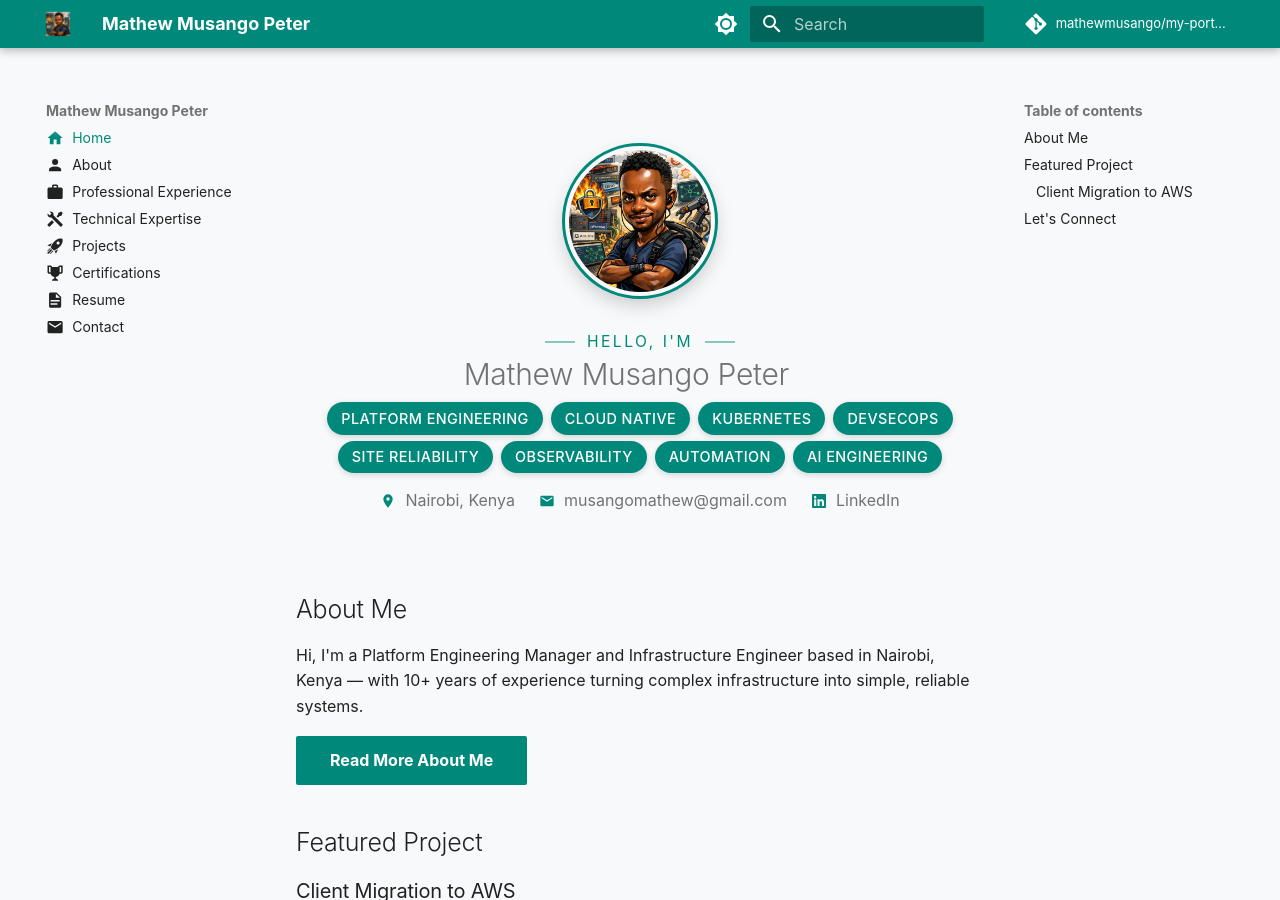
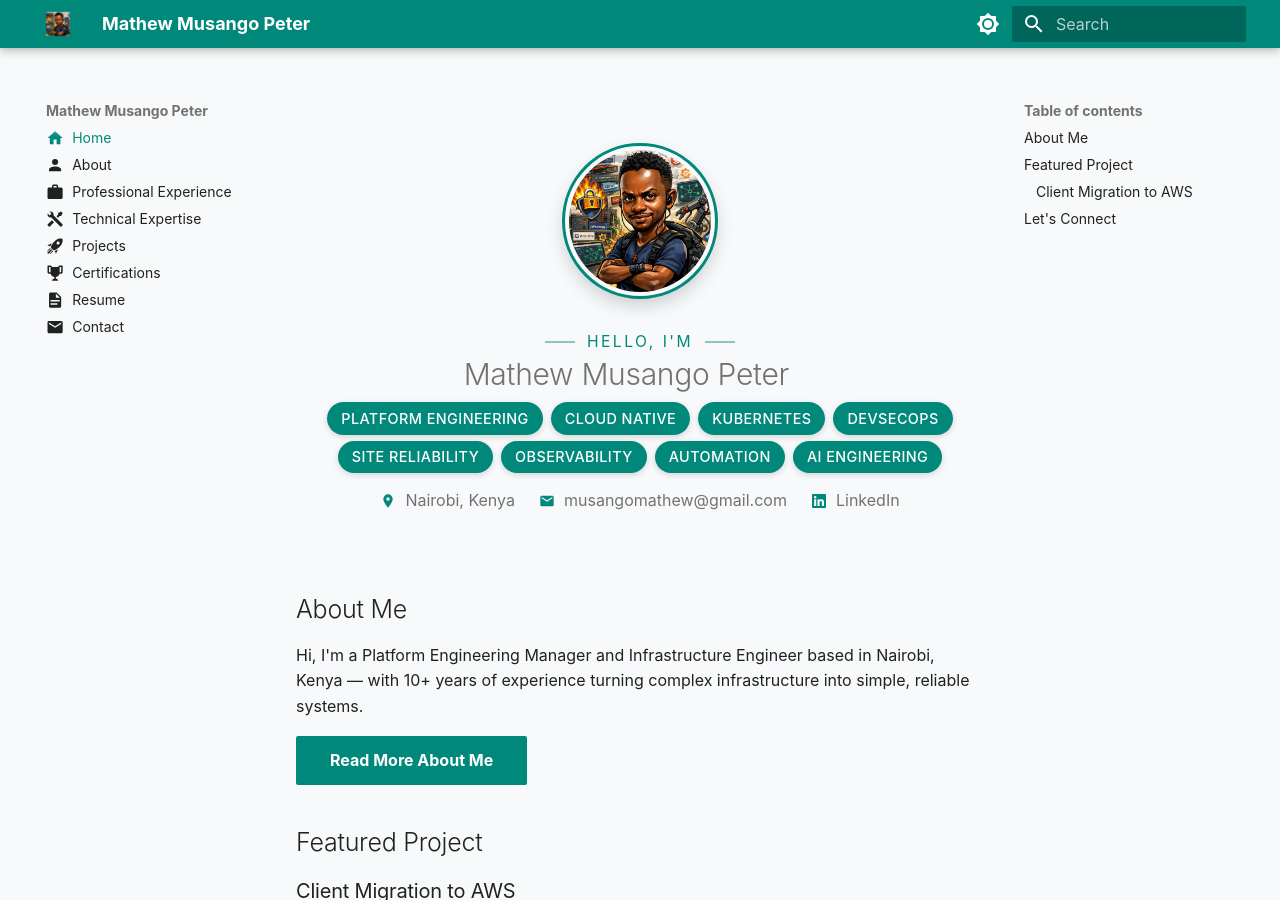
Before and after one commit to mathewmusango/my-portfolio, an MkDocs documentation site: the page built from docs/index.md, in a window 1280 px wide and 900 px high. Built offline with MkDocs 1.6.1 and Material for MkDocs 9.7.7, drawn with Linux system fonts in a browser that asks for light colours; some web fonts are replaced; comment, search, counter and statistics services are not loaded.

Commit message:
Update site content

```diff
--- a/mkdocs.yml
+++ b/mkdocs.yml
@@ -1,9 +1,5 @@
 site_name: Mathew Musango Peter
 site_description: Platform Engineering & Infrastructure Leader | Kubernetes · Cloud · DevSecOps · Observability
-
-# Git repository link (header GitHub button)
-repo_url: https://github.com/mathewmusango/my-portfolio
-repo_name: mathewmusango/my-portfolio
 # NOTE: site_url is injected by the prod deploy workflow at build time so local dev stays at localhost:8000 root.
 
 nav:
```
